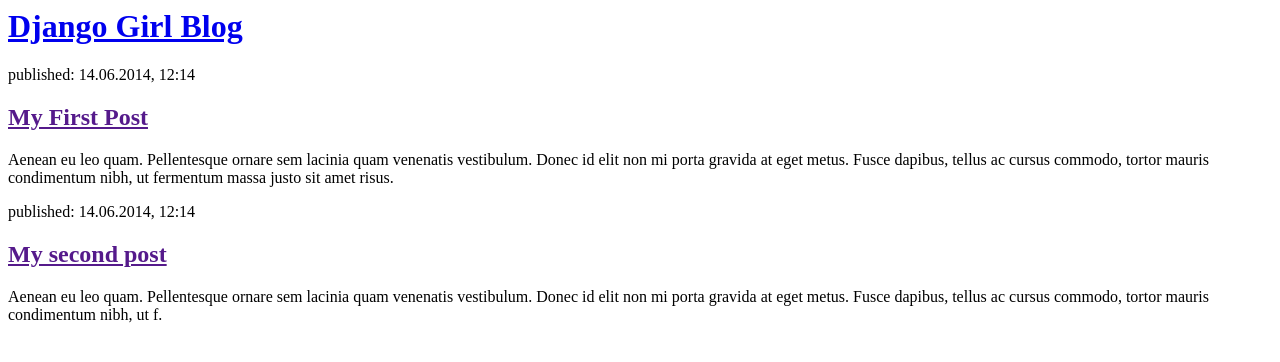
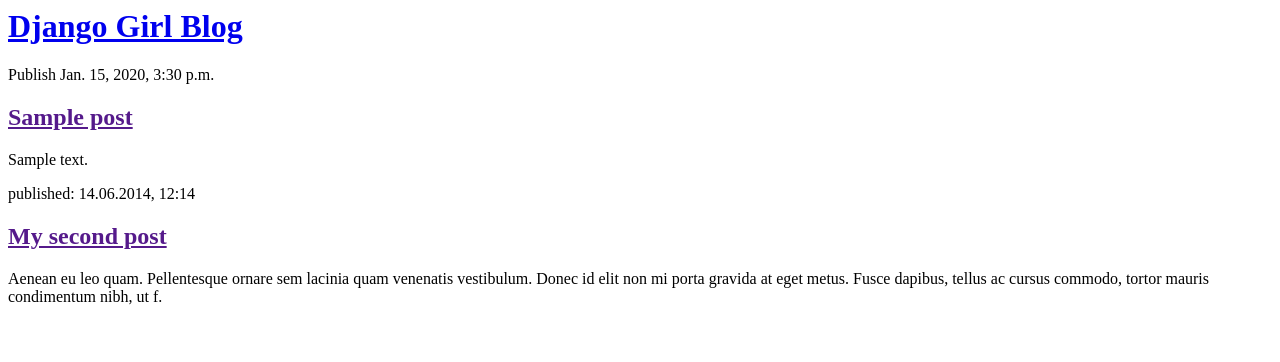
Before and after one commit to salin1988/my_first_blog, a Django app: page / in a window 1280 px wide. Shown: the top 362 px of the page. Run offline with Django 3.2, Linux system fonts and the light colour scheme; tables that the repository leaves empty hold one stand-in row (values such as "Sample post").

Commit message:
my second commit

```diff
--- a/blog/templates/blog/post_list.html
+++ b/blog/templates/blog/post_list.html
@@ -7,11 +7,13 @@
     <h1><a href="/">Django Girl Blog</a></h1>
   </div>
 
-  <div>
-    <p>published: 14.06.2014, 12:14</p>
-    <h2><a href="">My First Post</a></h2>
-    <p>Aenean eu leo quam. Pellentesque ornare sem lacinia quam venenatis vestibulum. Donec id elit non mi porta gravida at eget metus. Fusce dapibus, tellus ac cursus commodo, tortor mauris condimentum nibh, ut fermentum massa justo sit amet risus.</p>
-  </div>
+  {% for post in posts %}
+    <div>
+      <p>Publish {{ post.published_date }} </p>
+      <h2><a href="">{{ post.title }}</a></h2>
+      <p>{{ post.text|linebreaksbr }}</p>
+    </div>
+  {% endfor %}
 
   <div>
     <p>published: 14.06.2014, 12:14</p>
--- a/blog/views.py
+++ b/blog/views.py
@@ -1,5 +1,7 @@
 from django.shortcuts import render
-
+from .models import Post
+from django.utils import timezone
 # Create your views here.
 def post_list(request):
-    return render(request, 'blog/post_list.html', {})
+    posts = Post.objects.filter(published_date__lte=timezone.now()).order_by('published_date')
+    return render(request, 'blog/post_list.html', {'posts' : posts})
```
